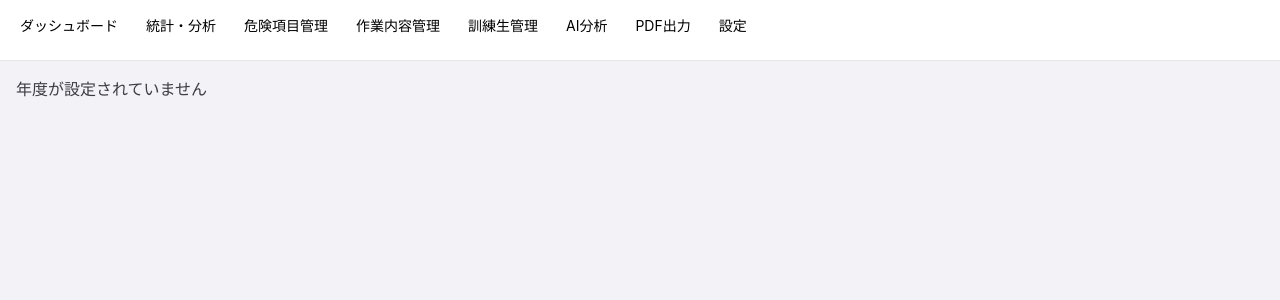
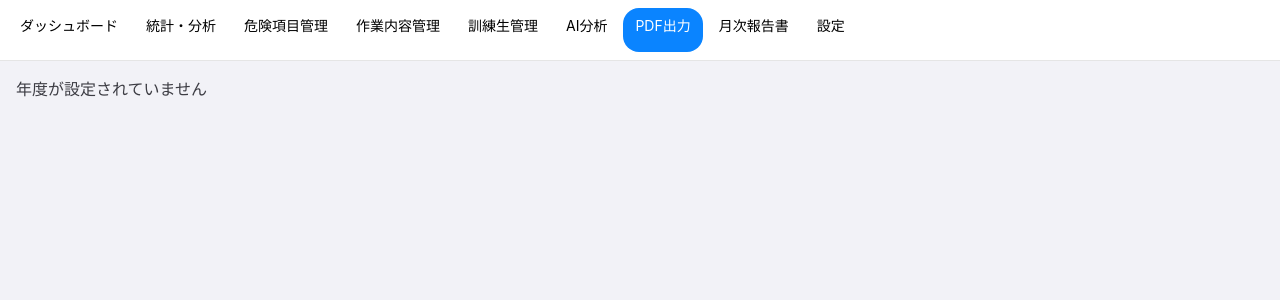
Before and after one commit to rsf1091shunsuke-source/Hiyari-hatto-app, a Next.js app: page /admin/pdf in a window 1280 px wide. Shown: the top 300 px of the page. Built offline with nearby package versions, Linux system fonts and the light colour scheme; no server answers; the database is empty; sample sign-in values are in the browser's storage.

Commit message:
Add files via upload

```diff
--- a/src/components/AdminNav.tsx
+++ b/src/components/AdminNav.tsx
@@ -1,6 +1,7 @@
 "use client";
 
 import Link from "next/link";
+import { usePathname } from "next/navigation";
 
 const links = [
   { href: "/admin/dashboard", label: "ダッシュボード" },
@@ -10,21 +11,33 @@ const links = [
   { href: "/admin/students", label: "訓練生管理" },
   { href: "/admin/ai-analysis", label: "AI分析" },
   { href: "/admin/pdf", label: "PDF出力" },
+  { href: "/admin/monthly-report", label: "月次報告書" },
   { href: "/admin/settings", label: "設定" },
 ];
 
 export function AdminNav() {
+  const pathname = usePathname();
+
   return (
-    <nav className="flex gap-1 overflow-x-auto border-b border-black/10 bg-surface px-2 py-2">
-      {links.map((l) => (
+    <nav className="flex flex-wrap gap-1 border-b border-black/10 bg-surface px-2 py-2">
+      {links.map((l) => {
+        const isActive = pathname === l.href;
+        return (
           <Link
             key={l.href}
             href={l.href}
-          className="min-h-[44px] whitespace-nowrap rounded-card px-3 py-2 text-sm text-label hover:bg-black/5"
+            aria-current={isActive ? "page" : undefined}
+            className={[
+              "min-h-[44px] rounded-card px-3 py-2 text-sm transition-colors duration-150",
+              isActive
+                ? "bg-primary text-white"
+                : "text-label hover:bg-black/5",
+            ].join(" ")}
           >
             {l.label}
           </Link>
-      ))}
+        );
+      })}
     </nav>
   );
 }
```
Lines whose indentation alone changed are shown as unchanged.
